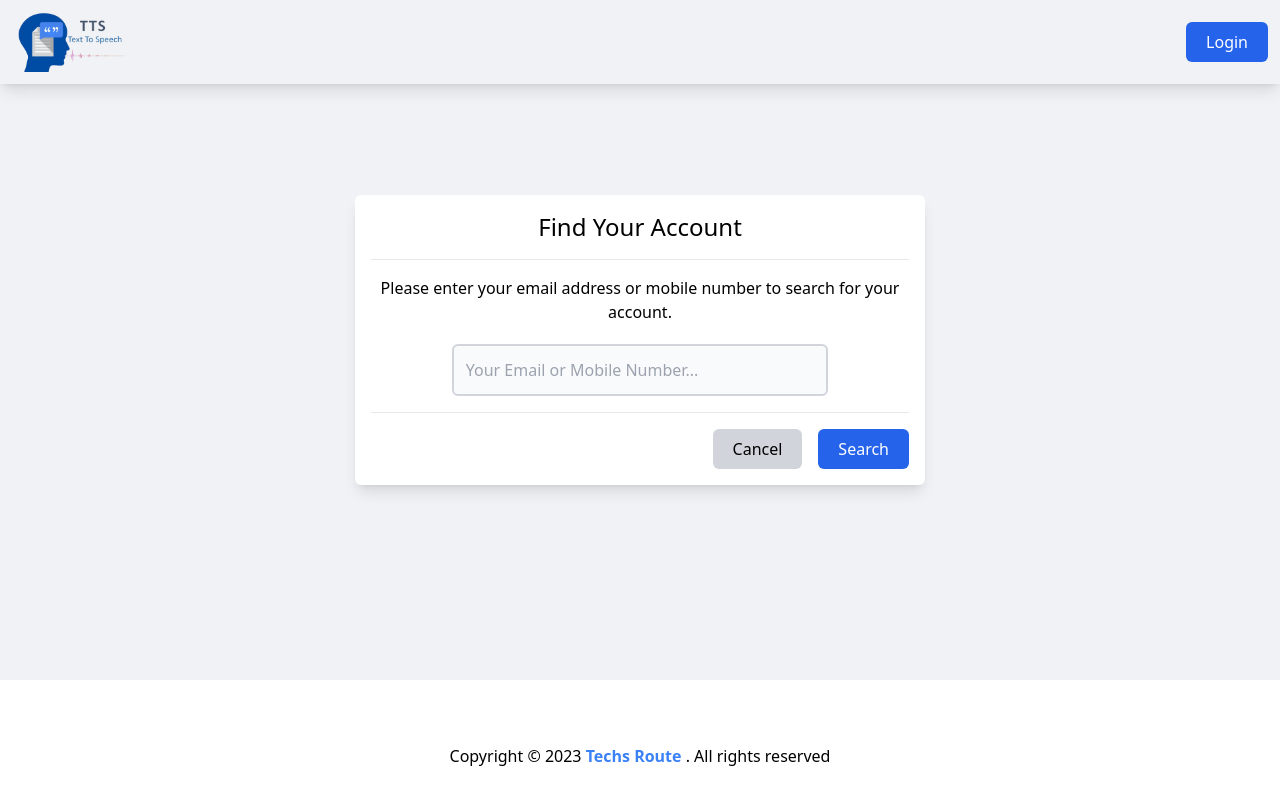
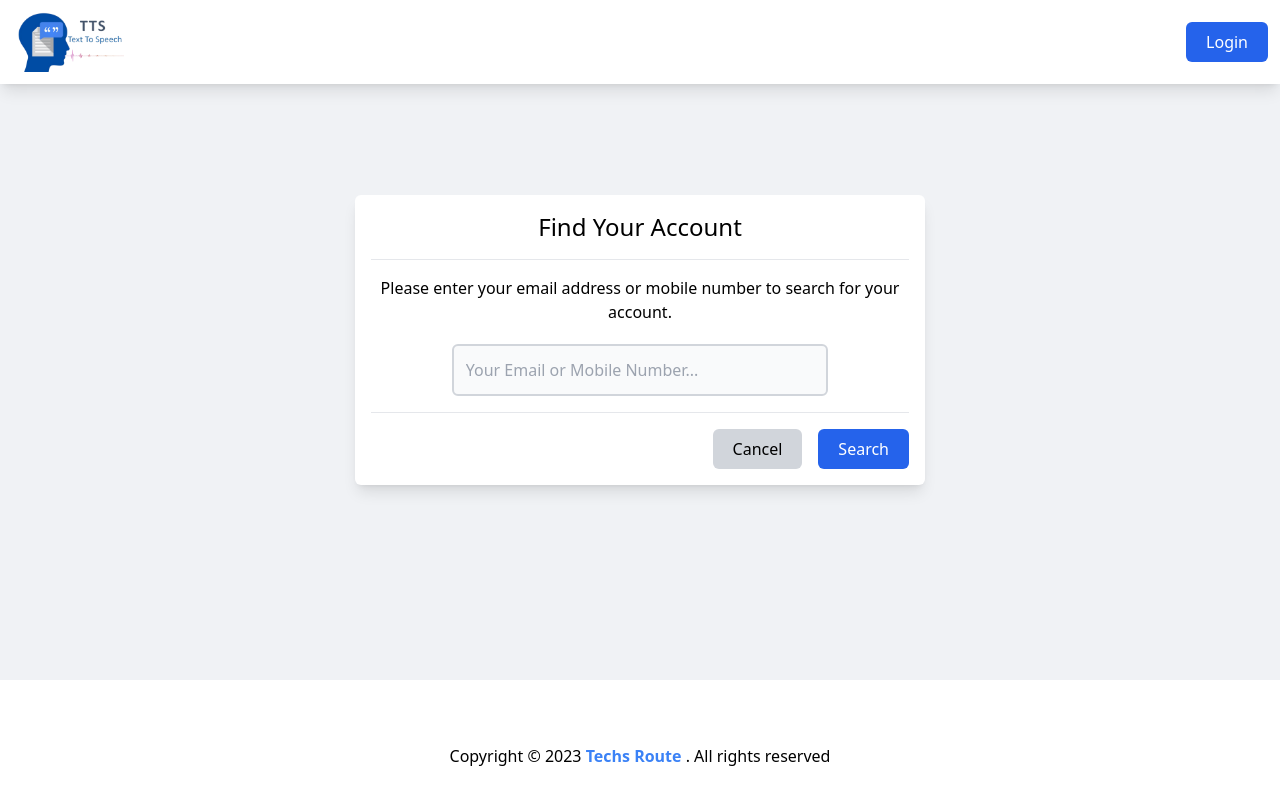
Before and after one commit to SaymanRabbi/text-to-speech, a React (Create React App) app: page /forgotpassword in a window 1280 px wide. Shown: the top 804 px of the page. Built offline with nearby package versions, Linux system fonts and the light colour scheme.

Commit message:
navigate

```diff
--- a/src/Pages/ForgotPassword/ChangesPass.jsx
+++ b/src/Pages/ForgotPassword/ChangesPass.jsx
@@ -1,10 +1,13 @@
 import React from 'react';
 import { FontAwesomeIcon } from '@fortawesome/react-fontawesome';
 import { useState } from 'react';
-import { Link } from 'react-router-dom';
+import { Link, useNavigate } from 'react-router-dom';
 import { faEyeSlash,faEye } from '@fortawesome/free-solid-svg-icons';
 
 const ChangesPass = () => {
+    // --------navigator-------
+    const navigate = useNavigate()
+    // --------navigator-------
     // ------pass change------
     const [pass,setPass] = useState('')
     const [confirmPass,setConfirmPass] = useState('')
@@ -17,9 +20,10 @@ const ChangesPass = () => {
         e.preventDefault()
         if(pass !== confirmPass){
             setError('Password not match')
-            // setup func here
         }else{
             setError('')
+            // setup func here
+            navigate('/login')
         }
     }
     // ------pass change------
@@ -38,19 +42,19 @@ const ChangesPass = () => {
                     <FontAwesomeIcon icon={showPass ? faEye : faEyeSlash} className='absolute right-[17%] top-6 text-gray-400 cursor-pointer' onClick={()=>setShowPass(!showPass)}/>
               </div>
               <div className='flex justify-center items-center mt-3 relative'>
-              <input type={`${showPass1?'text':'password'}`} className={`w-[70%] border-2 border-gray-300 rounded-md p-3 mt-2 outline-none  ${error ?'border-red-500':'focus:border-blue-500'} bg-[#F9FAFB]`}  placeholder='New Password' onKeyPress={(e)=>setPass(e.target.value)}/>
+              <input type={`${showPass1?'text':'password'}`} className={`w-[70%] border-2 border-gray-300 rounded-md p-3 mt-2 outline-none  ${error ?'border-red-500':'focus:border-blue-500'} bg-[#F9FAFB]`}  placeholder='New Password' onKeyPress={(e)=>setConfirmPass(e.target.value)}/>
                     <FontAwesomeIcon icon={showPass1 ? faEye : faEyeSlash} className='absolute right-[17%] top-6 text-gray-400 cursor-pointer' onClick={()=>setShowPass1(!showPass1)}/>
               </div>
-             </form>
               <hr  className='my-4'/>
               <div className=' flex justify-end items-center gap-4'>
                        <Link to='/login' className='py-2 px-5 font-medium rounded-md bg-gray-300'>
                         Cancel
                        </Link>
-                       <button className='py-2 px-5 font-medium rounded-md bg-blue-600 text-white'>
+                       <button className='py-2 px-5 font-medium rounded-md bg-blue-600 text-white' type='submit'>
                         Continue
                        </button>
               </div>
+             </form>
         </div>
     </div>
     );
--- a/src/Pages/ForgotPassword/ForgotPasssword.jsx
+++ b/src/Pages/ForgotPassword/ForgotPasssword.jsx
@@ -12,7 +12,7 @@ const ForgotPasssword = () => {
     return (
         <div className=' bg-[#F0F2F5] relative'>
             {/* ------header-------- */}
-            <div className=' absolute top-0 w-full p-3 flex justify-between items-center shadow-lg'>
+            <div className=' absolute top-0 w-full p-3 flex justify-between items-center shadow-lg bg-[#FFFFFF]'>
               <img src={logo} alt="" className=' w-28 h-full' />
             {/* ------header-------- */}
               <Link to='/login' className='py-2 px-5 font-medium rounded-md bg-blue-600 text-white'>
```
